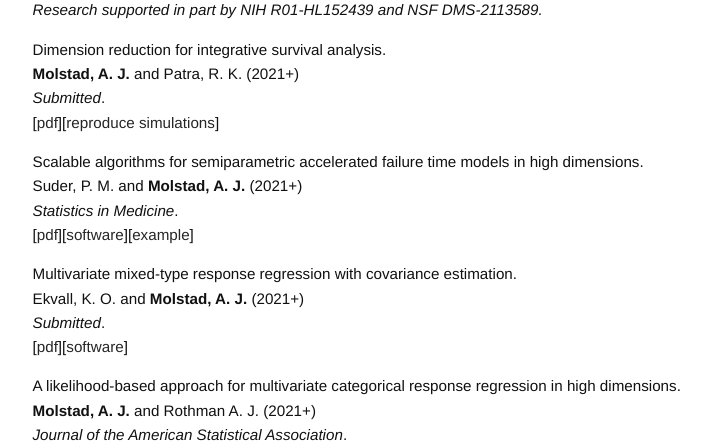
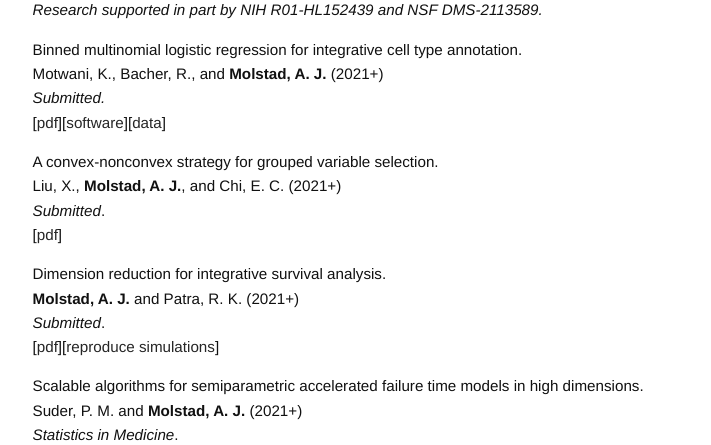
Before and after one commit to ajmolstad/ajmolstad.github.io, a Jekyll site: the page built from research.md, in a window 1280 px wide and 900 px high, cut to the strip 455-900 px from the top of the window. Shown: the whole strip, without its empty margins (275-986 px from the left). Built offline with Jekyll 4.4.1, drawn with Linux system fonts in a browser that asks for light colours.

Commit message:
Update research

```diff
--- a/research.md
+++ b/research.md
@@ -15,20 +15,22 @@ application to interpretable cell type annotation. <br>
 [[pdf](https://arxiv.org/abs/2108.02143)][[software](https://github.com/ajmolstad/IntegrativeCox)]<br>
  -->
 
-<!-- Binned multinomial logistic regression for integrative cell type annotation. <br>
+Binned multinomial logistic regression for integrative cell type annotation. <br>
 Motwani, K., Bacher, R., and **Molstad, A. J.** (2021+) <br>
 *Submitted.* <br>
 [[pdf](https://arxiv.org/abs/2111.12149)][[software](https://github.com/keshav-motwani/IBMR/)][[data](https://github.com/keshav-motwani/AnnotatedPBMC)]<br>
- -->
+
 
 <!-- Conditional probability tensor decompositions for
 multivariate categorical response regression. <br>
 **Molstad, A. J.** and Xin, Z. (2021+)<br>
 *Submitted*. <br>  -->
 
-<!-- A convex-nonconvex strategy for grouped variable selection. <br>
+ A convex-nonconvex strategy for grouped variable selection. <br>
 Liu, X., **Molstad, A. J.**, and Chi, E. C. (2021+) <br>
-*Submitted*. <br> -->
+*Submitted*. <br>
+[[pdf](https://arxiv.org/abs/2111.15075)] <br>
+
 
 Dimension reduction for integrative survival analysis. <br>
 **Molstad, A. J.** and Patra, R. K. (2021+)<br>
```
Also changed, not shown: F21_STA7934.md (+1 -1 lines).
